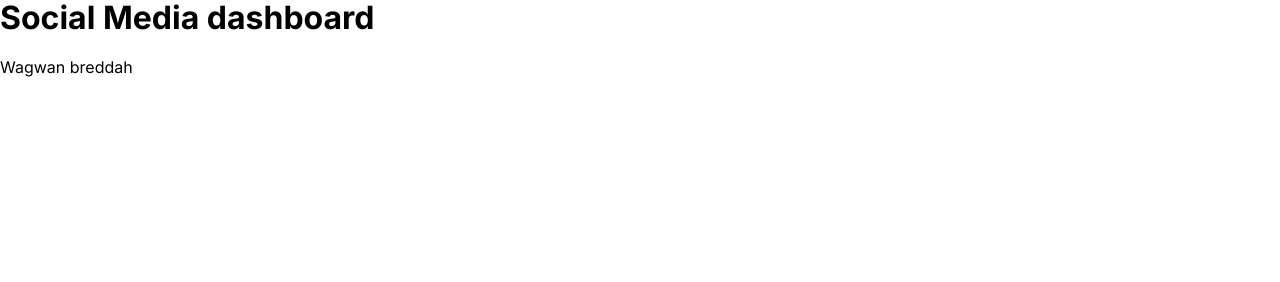
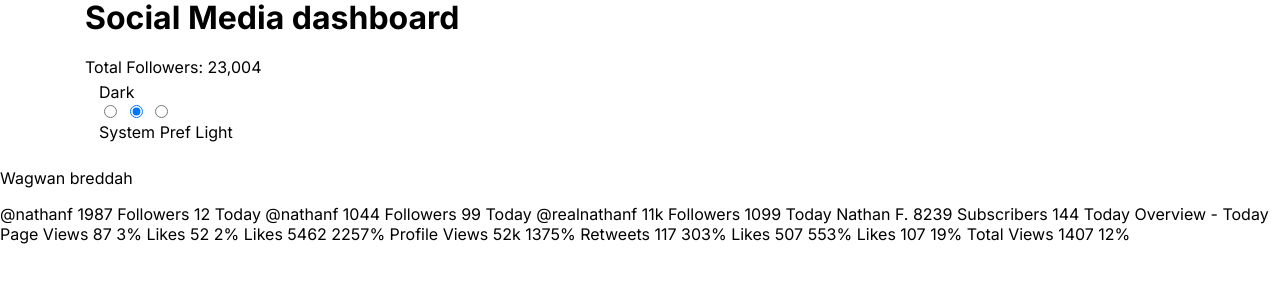
Before and after one commit to Yodishtr/Dashboard-Social-Media, a website: page index.html in a window 1280 px wide. Drawn offline with Linux system fonts and the light colour scheme.

Commit message:
progressing

```diff
--- /dev/null
+++ b/app/scss/components/header.scss
@@ -0,0 +1,16 @@
+@use '../util' as *;
+
+.header {
+    @include breakpoint('large') {
+        display: flex;
+        justify-content: space-between;
+    }
+
+    &__title {
+
+    }
+
+    &__toggle {
+
+    }
+}
--- a/app/scss/components/toggle.scss
+++ b/app/scss/components/toggle.scss
@@ -1,6 +1,19 @@
 @use '../util' as *;
 
 .toggle {
+    border: none;
+
+    &__wrapper{
+
+    }
+
+    input[type="radio"]{
+
+    }
+
+    &__background {
+
+    }
 
     &__button {
         width: rem(16);
@@ -8,4 +21,8 @@
         border-radius: 50%;
         background-color: var(--toggle);
     }
+
+    label {
+
+    }
 }
--- a/app/scss/globals/layout.scss
+++ b/app/scss/globals/layout.scss
@@ -3,6 +3,7 @@
 .container {
     padding: 0 rem(25);
     max-width: rem(1110);
+    margin: 0 auto;
 
     @include breakpoint(large){
         padding: 0;
--- a/app/scss/util/breakpoints.scss
+++ b/app/scss/util/breakpoints.scss
@@ -1,14 +1,14 @@
-// 640px, 1024px, 1400px
+// 640px, 950px, 1400px
 $breakpoints-up: (
     "medium": "40em",
-    "large": "64em",
+    "large": "59.375em",
     "xlarge": "87.5em"
 );
 
-// 639px, 1023px, 1399px
+// 639px, 949px, 1399px
 $breakpoints-down: (
     "small": "39.9375em",
-    "medium": "63.9375em",
+    "medium": "59.3125em",
     "large": "87.4375em"
 );
 
--- a/index.html
+++ b/index.html
@@ -36,7 +36,40 @@
         </style>
     </head>
     <body>
-        <h1>Social Media dashboard</h1>
-        <p>Wagwan breddah</p>
+        <header class="header container">
+
+            <div class="header__title">
+             <h1>Social Media dashboard</h1>
+             Total Followers: 23,004
+            </div>
+
+             <fieldset class="header__toggle toggle" aria-label="theme toggle" role="radiogroup">
+                <label for="dark">Dark</label>
+                <div class="toggle__wrapper">
+                    <input type="radio" name="theme" id="dark"/>
+                    <input type="radio" name="theme" id="system"  checked />
+                    <input type="radio" name="theme" id="light"/>
+                    <span aria-hidden="true" class="toggle__background"></span>
+                    <span aria-hidden="true" class="toggle__button"></span>
+
+                </div>
+                <label for="system">System Pref</label>
+                <label for="light">Light</label>
+
+             </fieldset>
+        </header>
+
+       <main>
+            <section>
+
+            </section>
+            <p>Wagwan breddah</p>
+            @nathanf 1987 Followers 12 Today @nathanf
+		1044 Followers 99 Today @realnathanf 11k Followers 1099 Today Nathan F. 8239
+		Subscribers 144 Today Overview - Today Page Views 87 3% Likes 52 2% Likes
+		5462 2257% Profile Views 52k 1375% Retweets 117 303% Likes 507 553% Likes
+		107 19% Total Views 1407 12%
+       </main>
+
     </body>
 </html>
```
Also changed, not shown: dist/style.css, 1 other file.
